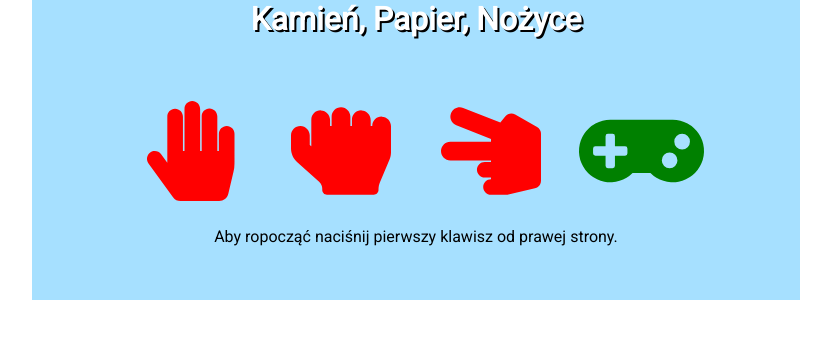
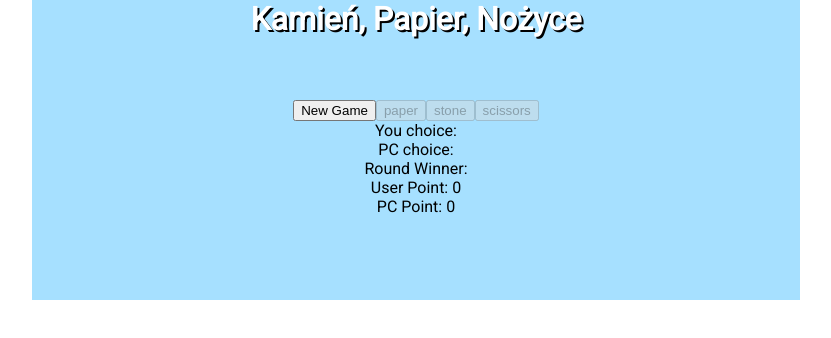
Before and after one commit to przemo88/react_kamien_papier_nozyce, a React (Create React App) app: page / in a window 1280 px wide. Shown: the top 338 px of the page, without its empty margins (224-1055 px from the left). Built offline with nearby package versions, Linux system fonts and the light colour scheme.

Commit message:
fix state, sass problem

```diff
--- a/package.json
+++ b/package.json
@@ -7,6 +7,7 @@
     "@fortawesome/fontawesome-svg-core": "^1.2.25",
     "@fortawesome/free-solid-svg-icons": "^5.11.2",
     "@fortawesome/react-fontawesome": "^0.1.6",
+    "font-awesome": "^4.7.0",
     "gh-pages": "^2.1.1",
     "node-sass": "^4.12.0",
     "react": "^16.10.2",
--- a/src/App.js
+++ b/src/App.js
@@ -1,103 +1,12 @@
-import React, { Component } from 'react';
-import { faHandPaper, faHandScissors, faHandRock, faGamepad } from '@fortawesome/free-solid-svg-icons';
-import './App.scss';
-import SubmitInfo from './SubmitInfo';
-import ResultInfo from './ResultInfo';
-import StartInfo from './StartInfo';
+import React from "react";
+import Counter from "./Counter";
 
-
-class App extends Component {
-
-  constructor(props) {
-    super(props);
-
-    this.state = {
-      id: null,
-      click: false,
-    }
-
-    this.choice = this.choice.bind(this);
-    this.roundLimit = this.roundLimit.bind(this);
-    this.lottery = this.lottery.bind(this);
-    this.game = this.game.bind(this);
-  }
-
-  lottery = () => {
-
-    var temp;
-
-    temp = Math.floor(Math.random() * 3 + 1);
-    console.log(temp);
-
-    if (temp === 1) {
-      this.setState({
-        ran: 'papier',
-      })
-    }
-
-    else if (temp === 2) {
-      this.setState({
-        ran: 'kamień',
-      })
-    }
-
-    else if (temp === 3) {
-      this.setState({
-        ran: 'nożyce',
-      })
-    }
-  }
-
-  choice = (id) => {
-    this.setState({
-      id,
-    });
-    console.log(id)
-  };
-
-  roundLimit = () => {
-    this.setState({
-      round: prompt("Podaj ilość rund potrzebnych do wygrania"),
-    })
-  }
-
-  game = (id) => {
-    this.choice(id);
-    this.lottery();
-  }
-
-
-  render() {
-    return (
-      <div>
-        <div className="board">
-          <div className="title_row">
-            <h1 className="title">Kamień, Papier, Nożyce</h1>
-          </div>
-        </div>
-        <div className="board">
-          <div className="submit_row">
-            <SubmitInfo id="papier" icon={faHandPaper} click={this.game}
-              disabled={!this.state.round ? true : false}
-              action={!this.state.round ? "submit disable" : "submit enable"}></SubmitInfo>
-            <SubmitInfo id="kamień" icon={faHandRock} click={this.game}
-              disabled={!this.state.round ? true : false}
-              action={!this.state.round ? "submit disable" : "submit enable"}></SubmitInfo>
-            <SubmitInfo id="nożyce" icon={faHandScissors} click={this.game}
-              disabled={!this.state.round ? true : false}
-              action={!this.state.round ? "submit disable" : "submit enable"}></SubmitInfo>
-            <SubmitInfo id="gra" icon={faGamepad} click={this.roundLimit}
-              action={!this.state.round ? "submit enable" : "submit disable"}></SubmitInfo>
-            {this.state.id ? <ResultInfo id={this.state.id} round={this.state.round} ran={this.state.ran} /> : null}
-            {!this.state.round ? <StartInfo></StartInfo> : null}
-
-          </div>
-        </div>
-      </div>
-    )
-
-  }
-
+function App() {
+  return (
+    <div className="App">
+      <Counter />
+    </div>
+  );
 }
 
 export default App;
--- /dev/null
+++ b/src/Counter.js
@@ -0,0 +1,126 @@
+import React, { Component } from "react";
+import { faHandPaper, faHandScissors, faHandRock, faGamepad } from '@fortawesome/free-solid-svg-icons';
+import { FontAwesomeIcon } from '@fortawesome/react-fontawesome';
+import ResultInfo from "./ResultInfo";
+import './Counter.scss';
+
+class Counter extends Component {
+    constructor(props) {
+        super(props);
+
+        this.state = {
+            count: 0,
+            ran: "",
+            id: "",
+            temp: Math.floor(Math.random() * 3 + 1),
+            userPoint: 0,
+            pcPoint: 0,
+            roundLimit: 0,
+            roundWinner: ""
+        };
+
+        this.lottery = this.lottery.bind(this);
+        this.game = this.game.bind(this);
+    }
+
+    game = roundLimit => {
+        const round = prompt("Number of round");
+        this.setState({ roundLimit: parseInt(round) });
+    };
+
+    lottery = (event, temp, roundLimit, pcPoint, userPoint) => {
+        console.log(this.state.roundLimit);
+        const users_choice = event.target.id;
+        this.setState({ id: users_choice });
+        const PC_choice = ["paper", "stone", "scissors"][
+            Math.floor(Math.random() * 3)
+        ];
+        this.setState({ ran: PC_choice });
+
+        if (
+            this.state.roundLimit !== this.state.userPoint &&
+            this.state.roundLimit !== this.state.pcPoint
+        ) {
+            if (
+                (users_choice === "paper" && PC_choice === "stone") ||
+                (users_choice === "stone" && PC_choice === "scissors") ||
+                (users_choice === "scissors" && PC_choice === "paper")
+            ) {
+                this.setState(({ userPoint, roundWinner }) => ({
+                    userPoint: userPoint + 1,
+                    roundWinner: "User"
+                }));
+            } else if (users_choice === PC_choice) {
+                this.setState(({ roundWinner }) => ({
+                    roundWinner: "Draw"
+                }));
+            } else {
+                this.setState(({ pcPoint, roundWinner }) => ({
+                    pcPoint: pcPoint + 1,
+                    roundWinner: "PC"
+                }));
+            }
+        } else {
+            alert("end game");
+            this.setState(({ pcPoint, userPoint }) => ({
+                pcPoint: 0,
+                userPoint: 0,
+                roundLimit: 0,
+                id: "",
+                ran: "",
+                roundWinner: ""
+            }));
+        }
+    };
+    render(props) {
+        return (
+            <>
+                <div className="board">
+                    <div className="title_row">
+                        <h1 className="title">Kamień, Papier, Nożyce</h1>
+                    </div>
+                </div>
+
+                <div className="board">
+                    <div className="submit_row">
+
+                        <button onClick={this.game}>New Game</button>
+                        <button
+                            onClick={this.lottery}
+                            id="paper"
+                            disabled={!this.state.roundLimit ? true : false}
+                        >
+                            paper
+
+                        </button>
+
+                        <button
+                            onClick={this.lottery}
+                            id="stone"
+                            disabled={!this.state.roundLimit ? true : false}
+                        >
+                            stone
+        </button>
+                        <button
+                            onClick={this.lottery}
+                            id="scissors"
+                            disabled={!this.state.roundLimit ? true : false}
+
+                        >
+                            scissors
+                        </button>
+                        <ResultInfo
+                            id={this.state.id}
+                            ran={this.state.ran}
+                            roundWinner={this.state.roundWinner}
+                            userPoint={this.state.userPoint}
+                            pcPoint={this.state.pcPoint}
+                        />
+                    </div>
+                </div>
+            </>
+        );
+    }
+}
+
+export default Counter;
--- a/src/ResultInfo.js
+++ b/src/ResultInfo.js
@@ -1,69 +1,16 @@
-import React, { Component } from 'react';
-import './ResultInfo.scss';
+import React, { Component } from "react";
 
-class ResultInfo extends Component {
-
-    constructor(props) {
-        super(props);
-
-        this.state = {
-            userPoint: 0,
-            pcPoint: 0,
-            roundLimit: this.props.round,
-            roundWinner: '',
-        }
-    }
-
-
-    componentWillReceiveProps() {
-        if (this.state.roundLimit > this.state.userPoint && this.state.roundLimit > this.state.pcPoint) {
-
-            if ((this.props.id === "papier" && this.props.ran === "kamień") ||
-                (this.props.id === "kamień" && this.props.ran === "nożyce") ||
-                (this.props.id === "nożyce" && this.props.ran === "papier")) {
-                this.setState(({ userPoint, roundWinner }) => ({
-                    userPoint: userPoint + 1,
-                    roundWinner: 'Użytkownik'
-                }));
-            }
-
-            else if (this.props.id === this.props.ran) {
-                this.setState(({ roundWinner }) => ({
-                    roundWinner: 'Remis',
-                }))
-            }
-            else {
-                this.setState(({ pcPoint, roundWinner }) => ({
-                    pcPoint: pcPoint + 1,
-                    roundWinner: 'Komputer',
-                }));
-            }
-        }
-        else {
-            alert('koniec gry');
-            this.setState(({ roundLimit }) => ({
-                roundLimit: 0,
-
-            }));
-        }
-    }
-
-
-
+class ReactInfo extends Component {
     render(props) {
-
         return (
-
             <>
-                <div className="top">Wybrałeś: {`${this.props.id}`}</div>
-                <div>Ilość rund: {`${this.props.round}`}</div>
-                <div>Komputer wylosował: {`${this.props.ran}`}</div>
-                <div>Wygrał: {this.state.roundWinner}</div>
-                <div>Punkty gracza: {this.state.userPoint}</div>
-                <div>Punkty komputera: {this.state.pcPoint}</div>
+                <div>You choice: {`${this.props.id}`}</div>
+                <div>PC choice: {`${this.props.ran}`}</div>
+                <div>Round Winner: {`${this.props.roundWinner}`}</div>
+                <div>User Point: {`${this.props.userPoint}`}</div>
+                <div>PC Point: {`${this.props.pcPoint}`}</div>
             </>
-        )
+        );
     }
 }
-
-export default ResultInfo;
+export default ReactInfo;
--- a/src/index.js
+++ b/src/index.js
@@ -1,6 +1,6 @@
 import React from 'react';
 import ReactDOM from 'react-dom';
-//import './index.css';
+import 'font-awesome/css/font-awesome.min.css';
 import App from './App';
 import * as serviceWorker from './serviceWorker';
 
```
Also changed, not shown: src/Counter.scss (renamed from src/App.scss), 2 other files (tests, documents, lock files or other folders).
